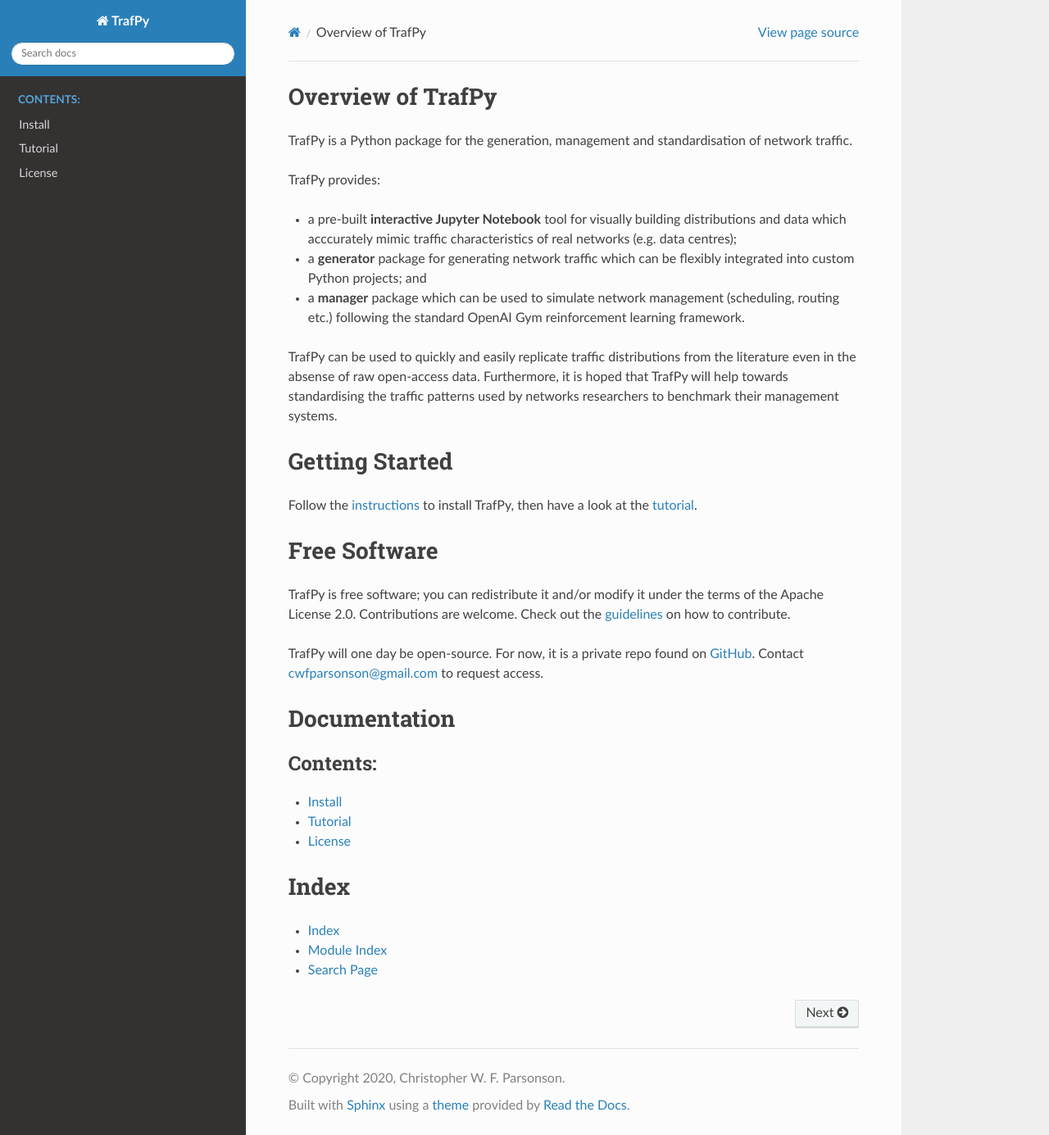
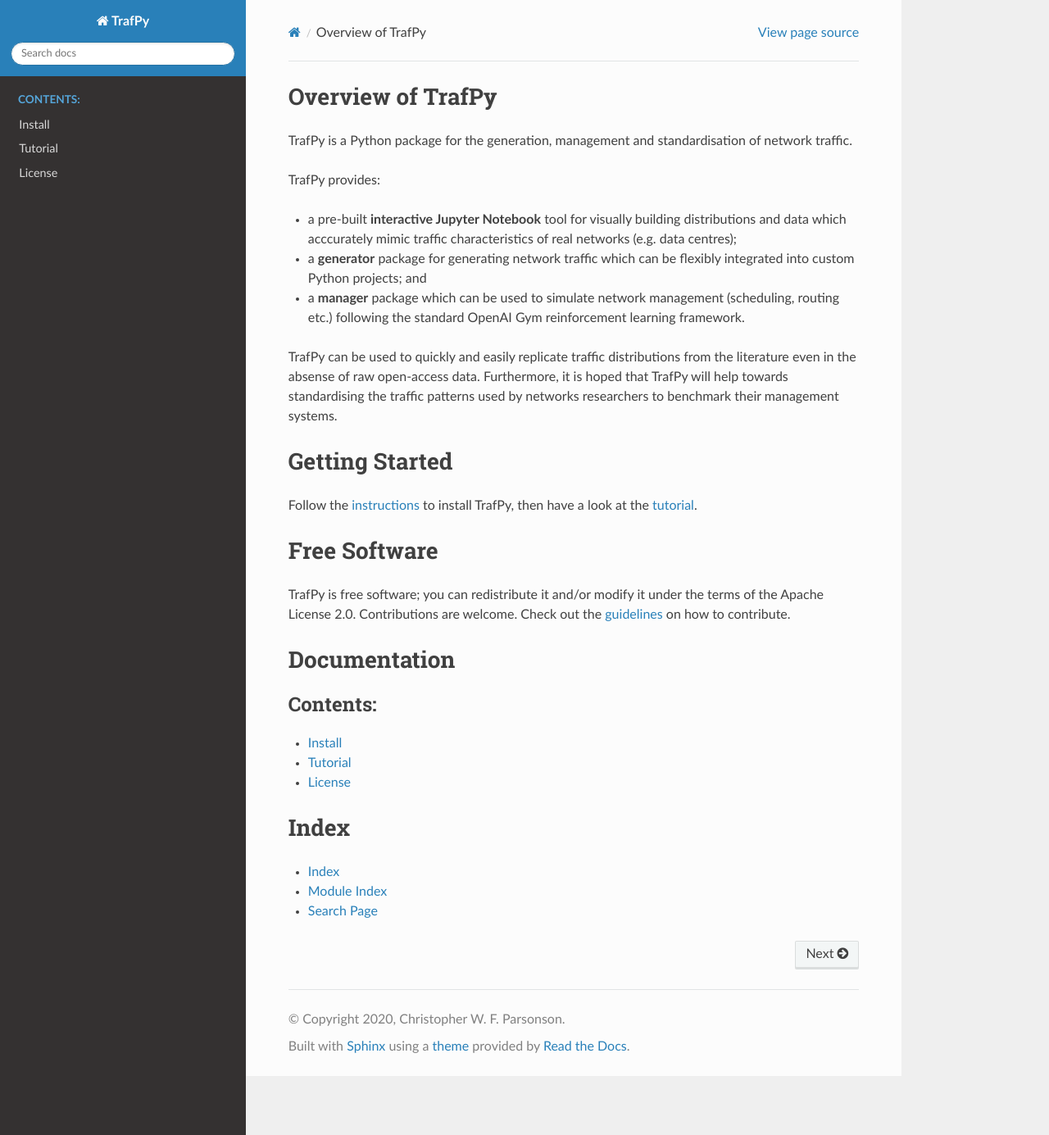
Before and after one commit to cwfparsonson/trafpy, a Sphinx documentation site: the page built from docs/docs/index.rst, in a window 1280 px wide and 1385 px high. Shown: the whole window at 82% size. Built offline with Sphinx 7.4.7 and the Read the Docs theme 2.0.0, drawn with Linux system fonts in a browser that asks for light colours; pages that are not in the unit, such as notebooks, are missing from menus.

Commit message:
updated free software documentation description

```diff
--- a/docs/docs/index.rst
+++ b/docs/docs/index.rst
@@ -33,11 +33,6 @@ of the Apache License 2.0. Contributions are welcome. Check out the `guidelines
 on how to contribute.
 
 
-TrafPy will one day be open-source. For now, it is a private repo found on
-`GitHub <https://github.com/cwfparsonson/trafpy>`_. Contact cwfparsonson@gmail.com
-to request access.
-
-
 
 
 
```
